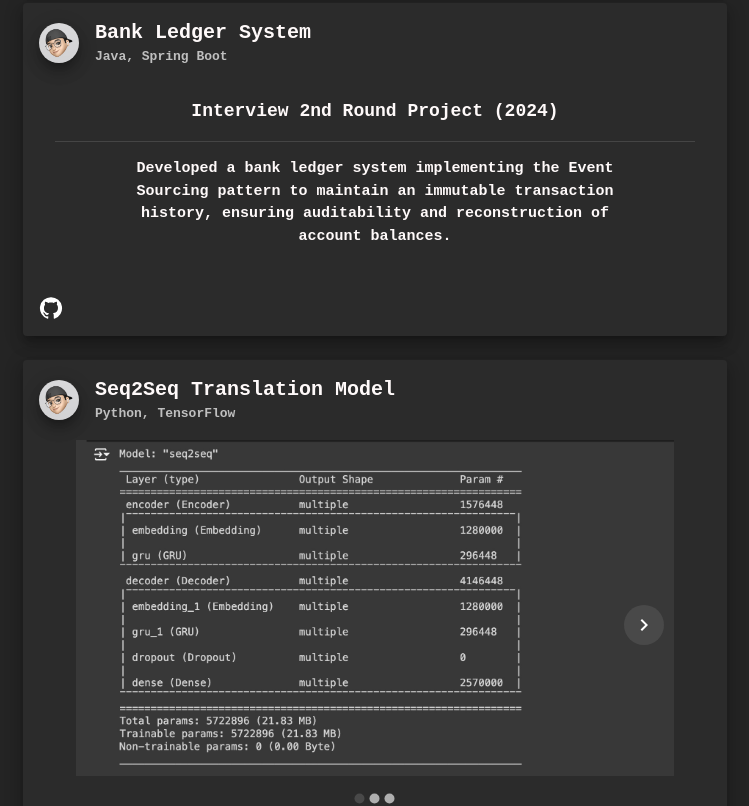
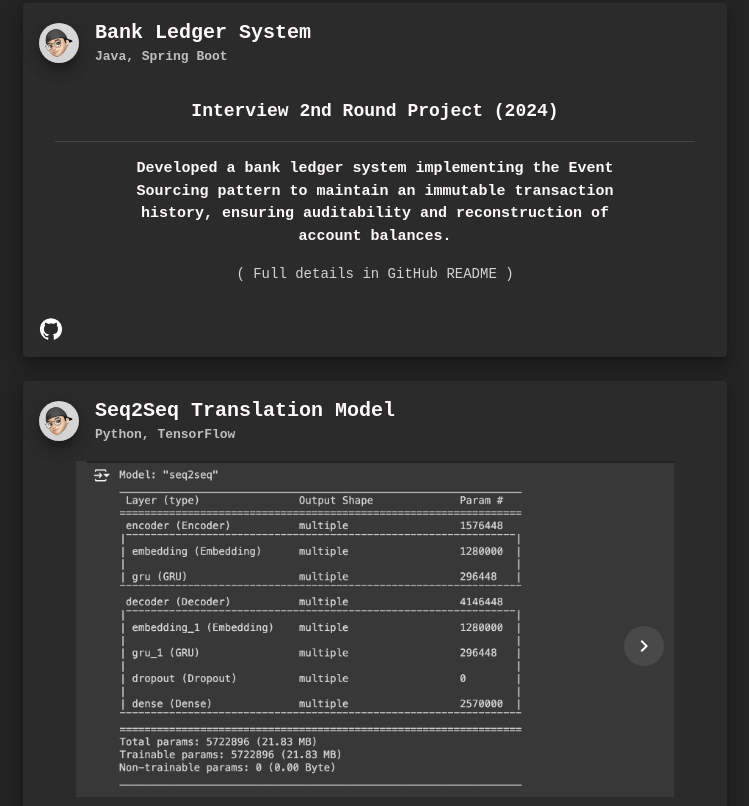
Before and after one commit to Jason-Wuuuu/Jason, a React (Vite) app: page /projects in a window 1280 px wide. Shown: the part 820-1626 px from the top of the page, without its empty margins (265-1014 px from the left). Built offline with nearby package versions, Linux system fonts and the light colour scheme.

Commit message:
project card

```diff
--- a/src/components/ProjectCard.jsx
+++ b/src/components/ProjectCard.jsx
@@ -176,6 +176,16 @@ const ProjectCard = React.memo(({ project }) => {
           <Collapse in={expanded} timeout="auto">
             <Divider sx={{ m: 2 }} />
             <ProjectDescription description={project.description} />
+
+            {project.githubUrl && (
+              <Typography
+                fontSize={{ xs: 12, sm: 14 }}
+                align="center"
+                color="lightgray"
+              >
+                {`( Full details in GitHub README )`}
+              </Typography>
+            )}
           </Collapse>
         </CardContent>
 
```
